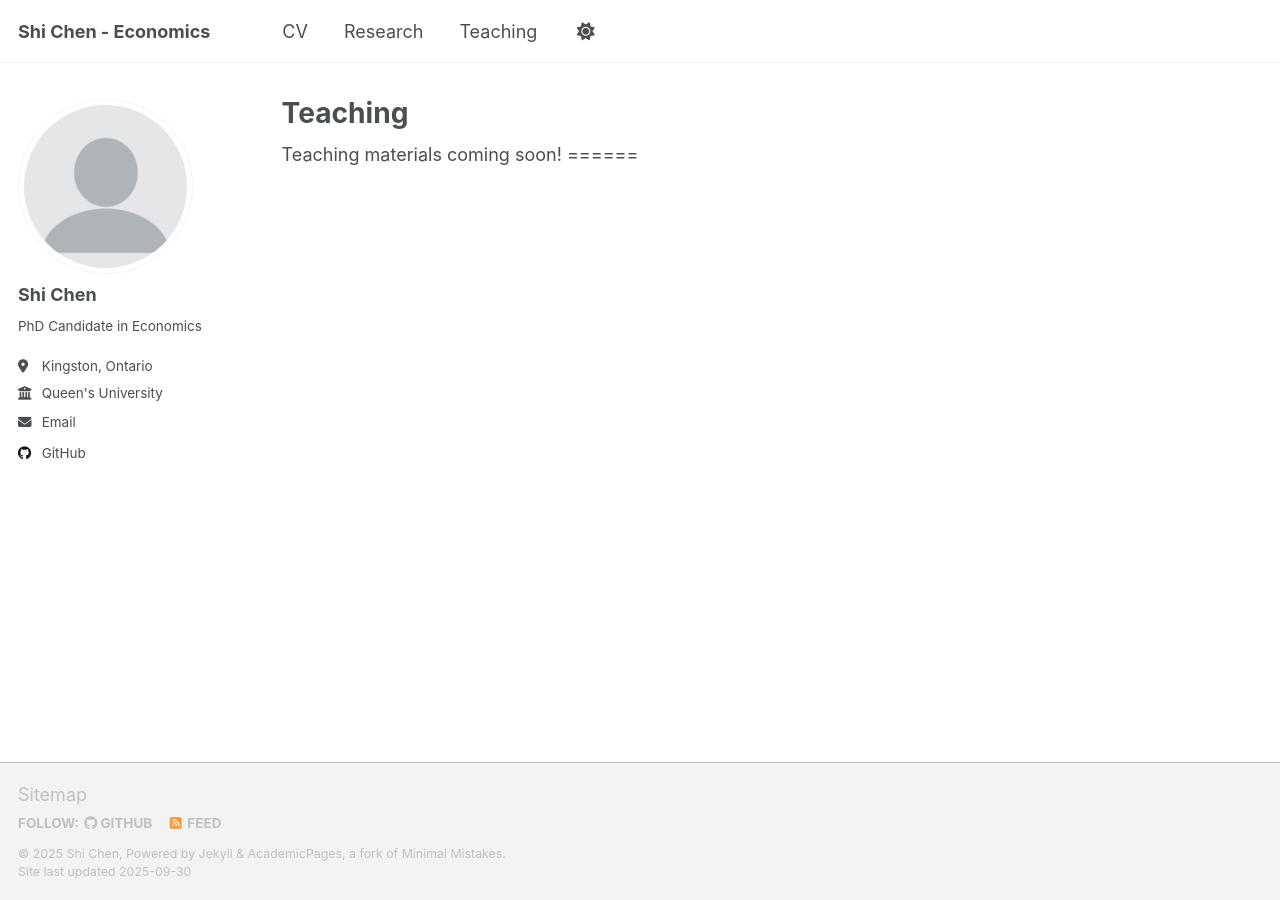
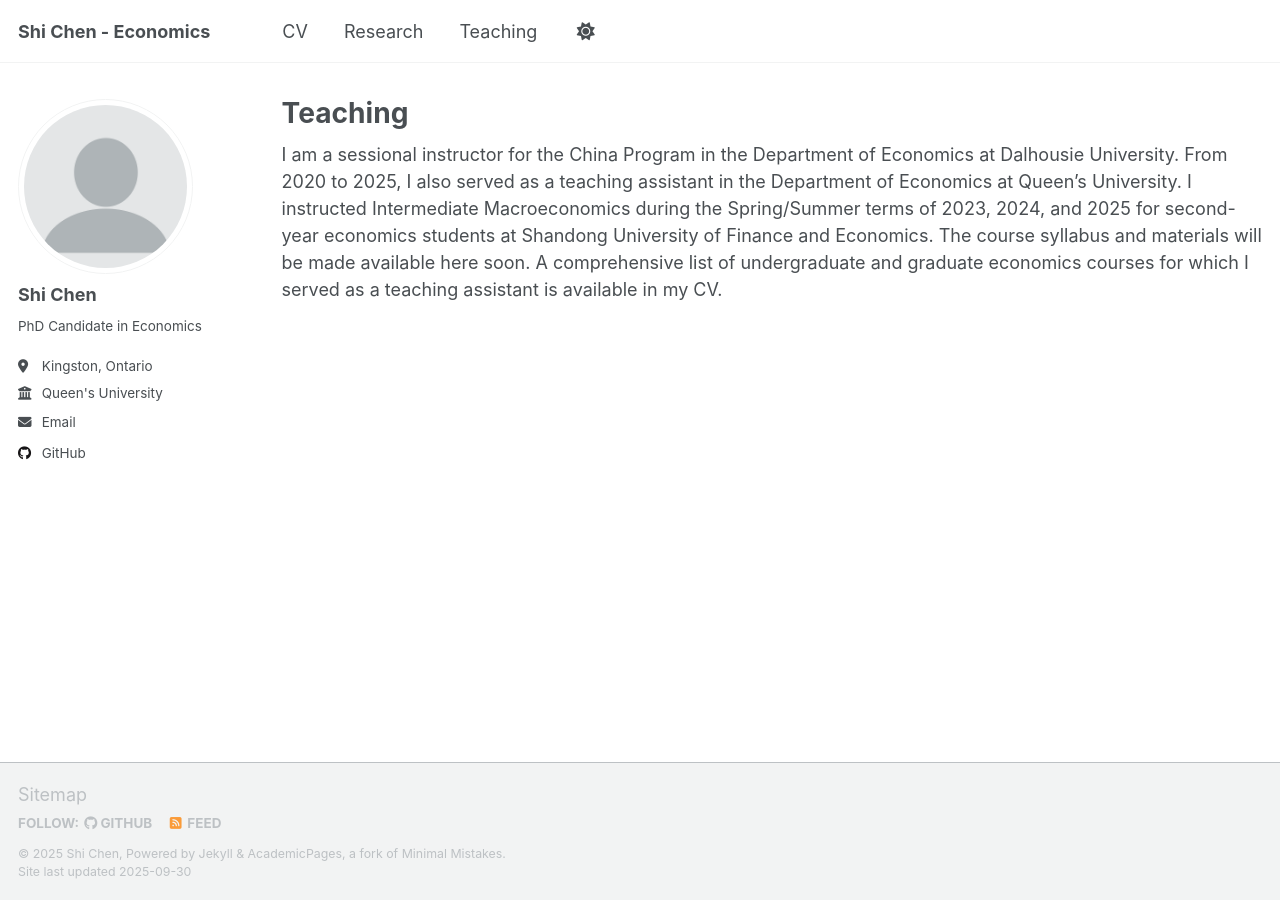
Before and after one commit to shichen14/shichen14.github.io, a Jekyll site: the page built from _pages/teaching.html, in a window 1280 px wide. Built offline with Jekyll 4.4.1, drawn with Linux system fonts in a browser that asks for light colours; a script that is not in the unit is left out.

Commit message:
Update teaching.html

```diff
--- a/_pages/teaching.html
+++ b/_pages/teaching.html
@@ -5,11 +5,14 @@ permalink: /teaching/
 author_profile: true
 ---
 
-Teaching materials coming soon!
-======
-
 {% include base_path %}
 
 {% for post in site.teaching reversed %}
   {% include archive-single.html %}
 {% endfor %}
+
+I am a sessional instructor for the China Program in the Department of Economics at Dalhousie University. From 2020 to 2025, I also served as a teaching assistant in the Department of Economics at Queen’s University.
+
+I instructed Intermediate Macroeconomics during the Spring/Summer terms of 2023, 2024, and 2025 for second-year economics students at Shandong University of Finance and Economics. The course syllabus and materials will be made available here soon.
+
+A comprehensive list of undergraduate and graduate economics courses for which I served as a teaching assistant is available in my CV.
```
